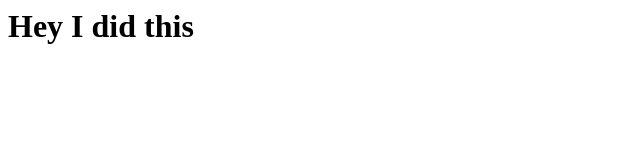
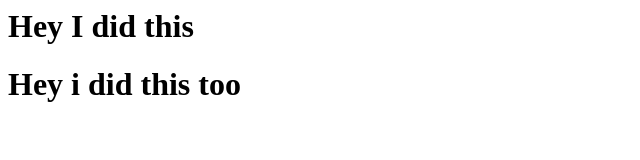
Before and after one commit to aswathcm2904/takeforpull, a plain HTML site: page index.html in a window 1280 px wide. Shown: the whole page, without its empty margins (0-640 px from the left). Drawn offline with Linux system fonts and the light colour scheme.

Commit message:
Update index.html

```diff
--- a/index.html
+++ b/index.html
@@ -1,5 +1,6 @@
 <html>
   <body>
     <h1>Hey I did this</h1>
+    <h1>Hey i did this too</h1>
   </body>
 </html>
```
